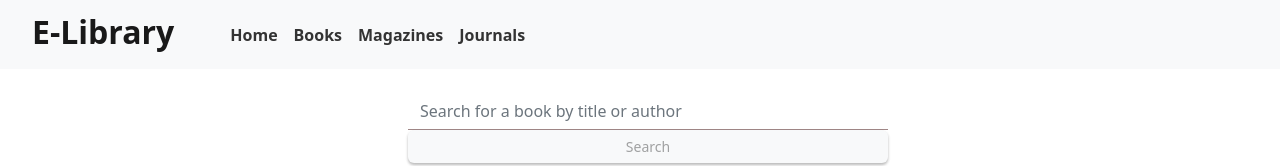
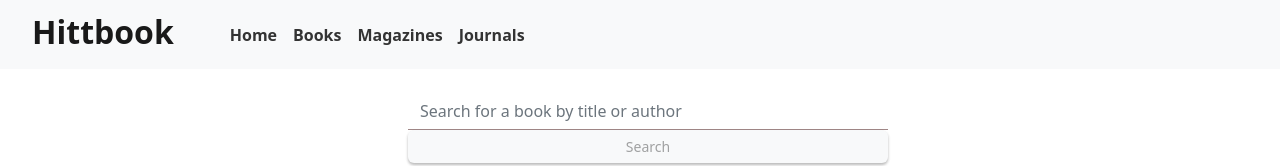
Before and after one commit to Avaz-tech/ebook-react, a React (Create React App) app: page / in a window 1280 px wide. Shown: the top 166 px of the page. Built offline with nearby package versions, Linux system fonts and the light colour scheme; data requests are answered from the project's data file.

Commit message:
brand title change

```diff
--- a/src/components/NavigationBar.js
+++ b/src/components/NavigationBar.js
@@ -7,7 +7,7 @@ import './../styles/NavigationBar.css'
 function NavigationBar() {
   return (
     <Navbar bg="light" expand="lg">
-      <Navbar.Brand href="#">E-Library</Navbar.Brand>
+      <Navbar.Brand href="#">Hittbook</Navbar.Brand>
       <Navbar.Toggle aria-controls="basic-navbar-nav" />
       <Navbar.Collapse id="basic-navbar-nav">
         <Nav className="mr-auto">
@@ -15,6 +15,7 @@ function NavigationBar() {
           <Nav.Link href="#">Books</Nav.Link>
           <Nav.Link href="#">Magazines</Nav.Link>
           <Nav.Link href="#">Journals</Nav.Link>
+
         </Nav>
       </Navbar.Collapse>
     </Navbar>
```
